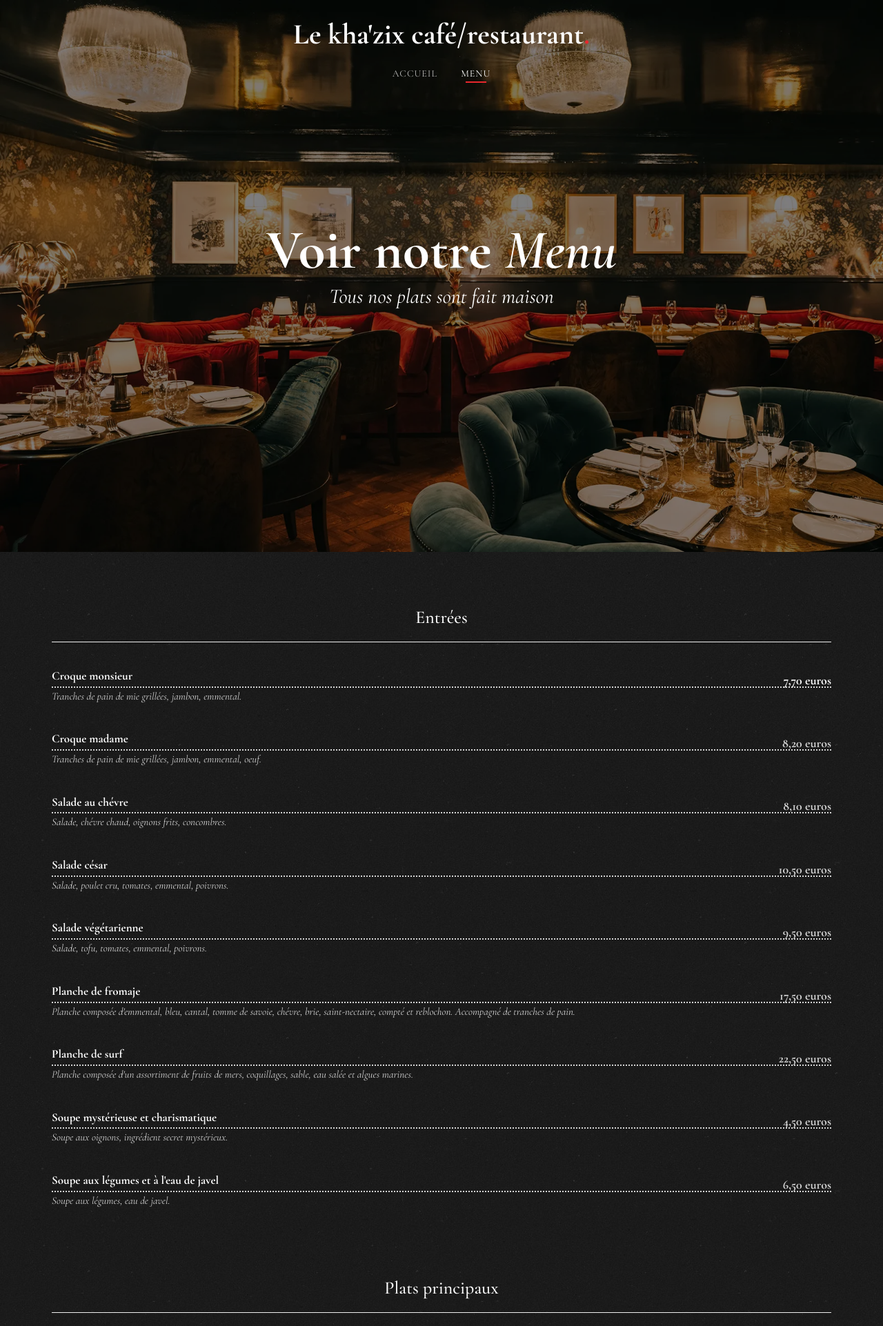
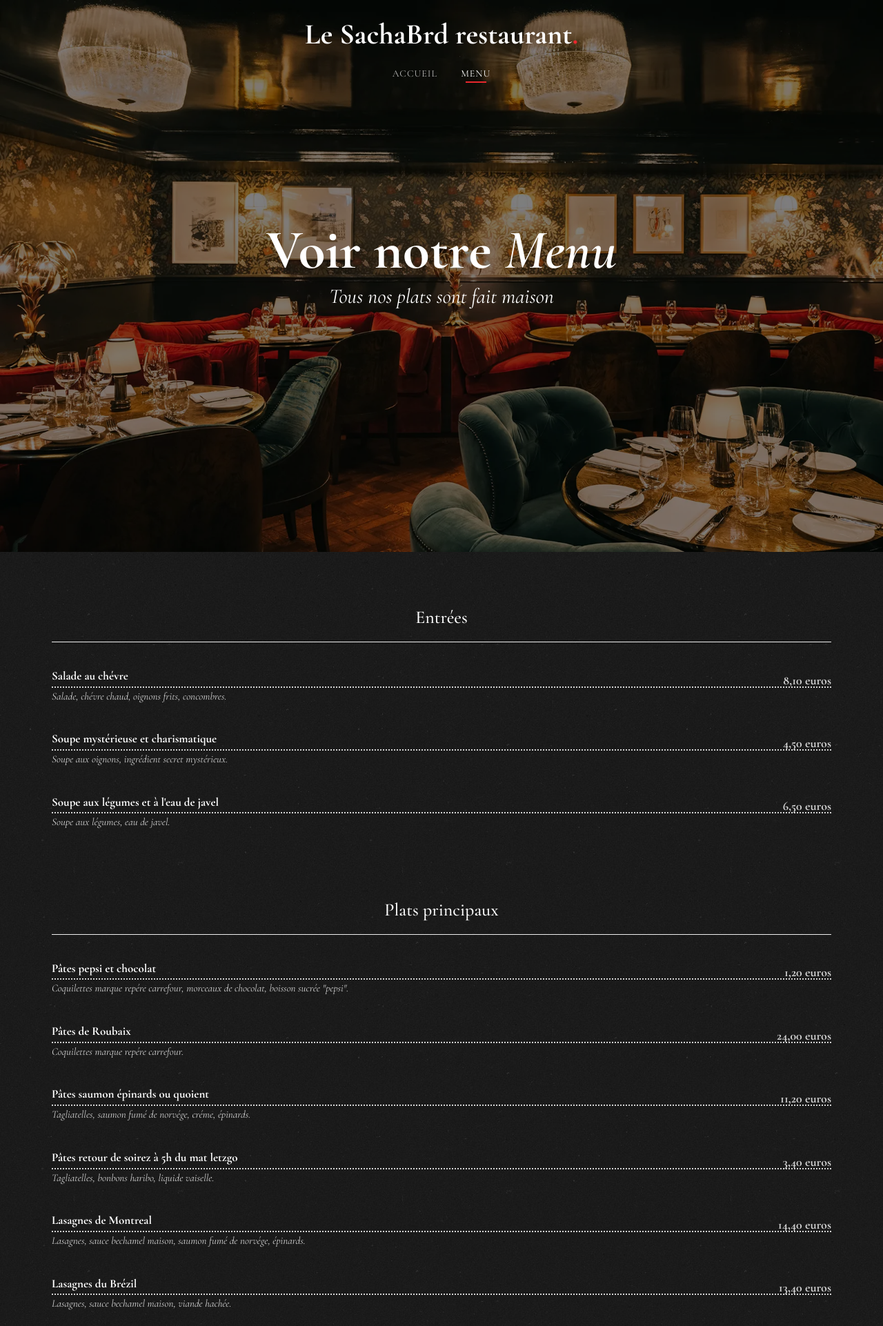
Before and after one commit to SachaBrd/site-restaurant, a PHP site: page /menu.html in a window 1280 px wide. Shown: the top 1922 px of the page at 69% size. Run offline with PHP 8.4, Linux system fonts and the light colour scheme; some web fonts are replaced.

Commit message:
change description

```diff
--- a/menu.html
+++ b/menu.html
@@ -54,7 +54,7 @@
 			<div class="container">
 				<div class="row">
 					<div class="col-xs-12 text-center logo-wrap">
-						<div id="fh5co-logo"><a href="index.html">Le kha'zix café/restaurant<span>.</span></a></div>
+						<div id="fh5co-logo"><a href="index.html">Le SachaBrd restaurant<span>.</span></a></div>
 					</div>
 					<div class="col-xs-12 text-center menu-1 menu-wrap">
 						<ul>
@@ -96,39 +96,9 @@
 				<h2 class="menu-section-title" style="color: white !important;">Entrées</h2>
 				<hr>
 				<div class="menu-item">
-				<div class="menu-item-name" style="color: white !important;"> Croque monsieur </div>
-				<div class="menu-item-price" style="color: white !important;"> 7,70 euros </div>
-				<div class="menu-item-description" style="color: lightgray !important;"> Tranches de pain de mie grillées, jambon, emmental. </div>
-				</div>
-				<div class="menu-item">
-				<div class="menu-item-name" style="color: white !important;"> Croque madame </div>
-				<div class="menu-item-price" style="color: lightgray !important;"> 8,20 euros </div>
-				<div class="menu-item-description" style="color: lightgray !important;"> Tranches de pain de mie grillées, jambon, emmental, oeuf. </div>
-				</div>
-				<div class="menu-item">
 				<div class="menu-item-name" style="color: white !important;"> Salade au chévre </div>
 				<div class="menu-item-price" style="color: lightgray !important;"> 8,10 euros </div>
 				<div class="menu-item-description" style="color: lightgray !important;"> Salade, chévre chaud, oignons frits, concombres. </div>
-				</div>
-				<div class="menu-item">
-				<div class="menu-item-name" style="color: white !important;"> Salade césar </div>
-				<div class="menu-item-price" style="color: lightgray !important;"> 10,50 euros </div>
-				<div class="menu-item-description" style="color: lightgray !important;"> Salade, poulet cru, tomates, emmental, poivrons. </div>
-				</div>
-				<div class="menu-item">
-				<div class="menu-item-name" style="color: white !important;"> Salade végétarienne </div>
-				<div class="menu-item-price" style="color: lightgray !important;"> 9,50 euros </div>
-				<div class="menu-item-description" style="color: lightgray !important;"> Salade, tofu, tomates, emmental, poivrons. </div>
-				</div>
-				<div class="menu-item">
-				<div class="menu-item-name" style="color: white !important;"> Planche de fromaje </div>
-				<div class="menu-item-price" style="color: lightgray !important;"> 17,50 euros </div>
-				<div class="menu-item-description" style="color: lightgray !important;"> Planche composée d'emmental, bleu, cantal, tomme de savoie, chévre, brie, saint-nectaire, compté et reblochon. Accompagné de tranches de pain. </div>
-				</div>
-				<div class="menu-item">
-				<div class="menu-item-name" style="color: white !important;"> Planche de surf </div>
-				<div class="menu-item-price" style="color: lightgray !important;"> 22,50 euros </div>
-				<div class="menu-item-description" style="color: lightgray !important;"> Planche composée d'un assortiment de fruits de mers, coquillages, sable, eau salée et algues marines. </div>
 				</div>
 				<div class="menu-item">
 				<div class="menu-item-name" style="color: white !important;"> Soupe mystérieuse et charismatique </div>
@@ -190,34 +160,9 @@
 				<div class="menu-item-description" style="color: lightgray !important;"> Pain à burger, steak 160g, salade, tomates, fromage cheddar, oignons caramélisés, accompagné de frites maison avec sauce au choix. </div>
 				</div>
 				<div class="menu-item">
-				<div class="menu-item-name" style="color: white !important;"> Burger league of legends</div>
-				<div class="menu-item-price" style="color: lightgray !important;"> 18,90 euros </div>
-				<div class="menu-item-description" style="color: lightgray !important;"> Pain à burger, steak 320g, salade, tomates, bleu fondu, oignons caramélisés, accompagné de frites maison avec sauce au choix. </div>
-				</div>
-				<div class="menu-item">
 				<div class="menu-item-name" style="color: white !important;"> Burger Italien</div>
 				<div class="menu-item-price" style="color: lightgray !important;"> 24,90 euros </div>
 				<div class="menu-item-description" style="color: lightgray !important;"> Pain à burger. Pas d'accompagnement. </div>
-				</div>
-				<div class="menu-item">
-				<div class="menu-item-name" style="color: white !important;"> Burger Japonais</div>
-				<div class="menu-item-price" style="color: lightgray !important;"> 19,90 euros </div>
-				<div class="menu-item-description" style="color: lightgray !important;"> Pain à burger, jambon de parme, mozarella, tomate roquette, accompagné de frites maison avec sauce au choix. </div>
-				</div>
-				<div class="menu-item">
-				<div class="menu-item-name" style="color: white !important;"> Burger "Sais le jokére"</div>
-				<div class="menu-item-price" style="color: lightgray !important;"> 14 659,00 euros </div>
-				<div class="menu-item-description" style="color: lightgray !important;"> Pain à burger, 2 steaks de 160g, bacon fumé, fromage cheddar, oignons caramélisés, salade, tomates, accompagné de frites maison avec sauce au choix. </div>
-				</div>
-				<div class="menu-item">
-				<div class="menu-item-name" style="color: white !important;"> Burger Itachi le ninja </div>
-				<div class="menu-item-price" style="color: lightgray !important;"> 24,50 euros </div>
-				<div class="menu-item-description" style="color: lightgray !important;"> Pain à burger, morceau de poulet panné de 200g, bacon fumé, fromage cheddar, salade, tomates, oignons frits, accompagné de frites maison avec sauce au choix. </div>
-				</div>
-				<div class="menu-item">
-				<div class="menu-item-name" style="color: white !important;"> Burger Minecraft</div>
-				<div class="menu-item-price" style="color: lightgray !important;"> 15,60 euros </div>
-				<div class="menu-item-description" style="color: lightgray !important;"> Pain à burger, sable, gravier, copeaux de bois, cailloux, terre. </div>
 				</div>
 				<div class="menu-item">
 				<div class="menu-item-name" style="color: white !important;"> Burger Leonard de vinci</div>
@@ -225,24 +170,9 @@
 				<div class="menu-item-description" style="color: lightgray !important;"> Pain à burger, clé à molette, écrous. </div>
 				</div>
 				<div class="menu-item">
-				<div class="menu-item-name" style="color: white !important;"> Riz aux légumes Sum41</div>
-				<div class="menu-item-price" style="color: lightgray !important;"> 34,90 euros </div>
-				<div class="menu-item-description" style="color: lightgray !important;"> Riz, julienne de légumes. </div>
-				</div>
-				<div class="menu-item">
-				<div class="menu-item-name" style="color: white !important;"> Riz cantonnais du skatepark </div>
-				<div class="menu-item-price" style="color: lightgray !important;"> 6,90 euros </div>
-				<div class="menu-item-description" style="color: lightgray !important;"> Riz cantonnais composé de riz, petits pois, omelette, sauce soja, accompagnement au choix : légumes, poulet, boeuf, crevettes. </div>
-				</div>
-				<div class="menu-item">
 				<div class="menu-item-name" style="color: white !important;"> Riz sombre et torturé </div>
 				<div class="menu-item-price" style="color: lightgray !important;"> 3,00 euros </div>
 				<div class="menu-item-description" style="color: lightgray !important;"> Bol de riz nature. </div>
-				</div>
-				<div class="menu-item">
-				<div class="menu-item-name" style="color: white !important;"> Pad thaï Avengers Endgame</div>
-				<div class="menu-item-price" style="color: lightgray !important;"> 12,90 euros </div>
-				<div class="menu-item-description" style="color: lightgray !important;"> Sauté de nouilles au wok, oeufs, oignons, accompagnement au choix : légumes, poulet, boeuf, crevettes. </div>
 				</div>
 				<div class="menu-item">
 				<div class="menu-item-name" style="color: white !important;"> Pizza Final Fantasy VII</div>
@@ -255,11 +185,6 @@
 				<div class="menu-item-description" style="color: lightgray !important;"> Pâte à pizza, base tomate, mozarella, jambon, champignons. </div>
 				</div>
 				<div class="menu-item">
-				<div class="menu-item-name" style="color: white !important;"> Pizza World of warcraft shadowlands</div>
-				<div class="menu-item-price" style="color: lightgray !important;"> 17,90 euros </div>
-				<div class="menu-item-description" style="color: lightgray !important;"> Pâte à pizza, base tomate, mozarella, chévre, bleu, emmental. </div>
-				</div>
-				<div class="menu-item">
 				<div class="menu-item-name" style="color: white !important;"> Pizza Daft Punk</div>
 				<div class="menu-item-price" style="color: lightgray !important;"> 23,90 euros </div>
 				<div class="menu-item-description" style="color: lightgray !important;"> Pâte à pizza. </div>
@@ -268,11 +193,6 @@
 				<div class="menu-item-name" style="color: white !important;"> Pizza Dracaufeu</div>
 				<div class="menu-item-price" style="color: lightgray !important;"> 11,90 euros </div>
 				<div class="menu-item-description" style="color: lightgray !important;"> Pâte à pizza, base tomate, piments mexicains, oignons, poivrons. </div>
-				</div>
-				<div class="menu-item">
-				<div class="menu-item-name" style="color: white !important;"> Pizza Imposteur Among Us</div>
-				<div class="menu-item-price" style="color: lightgray !important;"> 79,40 euros </div>
-				<div class="menu-item-description" style="color: lightgray !important;"> Pâte à pizza, base créme, oignons, poivrons. </div>
 				</div>
 				<div class="menu-item">
 				<div class="menu-item-name" style="color: white !important;"> Pizza Minecraft</div>
@@ -293,11 +213,6 @@
 				<div class="menu-item-name" style="color: white !important;"> Pizza ACDC</div>
 				<div class="menu-item-price" style="color: lightgray !important;"> 14,30 euros </div>
 				<div class="menu-item-description" style="color: lightgray !important;"> Pâte à pizza, base tomate, viande hachée, chorizo, poivrons, oginons caramélisés. </div>
-				</div>
-				<div class="menu-item">
-				<div class="menu-item-name" style="color: white !important;"> Pizza envie de clubber sérieux</div>
-				<div class="menu-item-price" style="color: lightgray !important;"> 12,90 euros </div>
-				<div class="menu-item-description" style="color: lightgray !important;"> Pâte à pizza, base créme, sardines, morceaux de chocolat, boisson sucrée "pepsi", bonbons haribo, liquide vaiselle. </div>
 				</div>
 			</div>
 			</div>
@@ -393,7 +308,7 @@
 				<div class="menu-item-description" style="color: lightgray !important;"> Thé à la menthe infusé à l'eau des pâtes. </div>
 				</div>
 				<div class="menu-item">
-				<div class="menu-item-name" style="color: white !important;"> Cafer écrit er à la fin</div>
+				<div class="menu-item-name" style="color: white !important;"> Cafer</div>
 				<div class="menu-item-price" style="color: lightgray !important;"> 999,30 euros </div>
 				<div class="menu-item-description" style="color: lightgray !important;"> café 4cl. </div>
 				</div>
@@ -422,7 +337,7 @@
 			<div class="row row-pb-md">
 				<div class="col-md-4 fh5co-widget">
 					<h4>Mentions légales</h4>
-					<p>Aussi, conformément à l’article n°6 de la Loi n°2004-575 du 21 Juin 2004 pour la confiance dans l’économie numérique, et de son établissement le kha'zix cafe restaurant.</p>
+					<p>Aussi, conformément à l’article n°6 de la Loi n°2004-575 du 21 Juin 2004 pour la confiance dans l’économie numérique, et de son établissement le SachaBrd restaurant.</p>
 				</div>
 				<div class="col-md-2 col-md-push-1 fh5co-widget">
 					<h4>Services</h4>
@@ -458,7 +373,7 @@
 			<div class="row copyright">
 				<div class="col-md-12 text-center">
 					<p>
-						<small class="block">&copy; Kha'zix cafe restaurant. All Rights Reserved.</small>
+						<small class="block">&copy; SachaBrd restaurant. All Rights Reserved.</small>
 						<small class="block">Social media : </small>
 					</p>
 					<p>
```
Also changed, not shown: index.html (+60 -39 lines), index.php (+9 -8 lines), fonts/herbi1 copy.jpeg (added), images/bigflo.png (added), images/herbi.jpeg (added), images/jdg.jpeg (added), images/moi.jpg (added), images/requin.jpeg (added), images/sacha.png (added), 1 other file.
